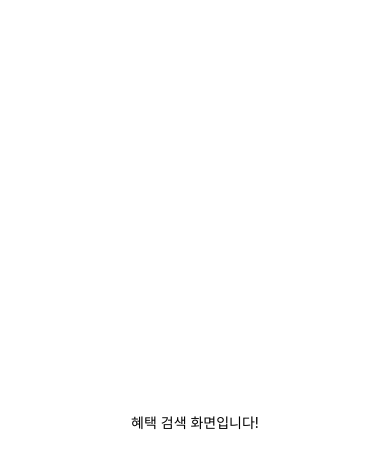
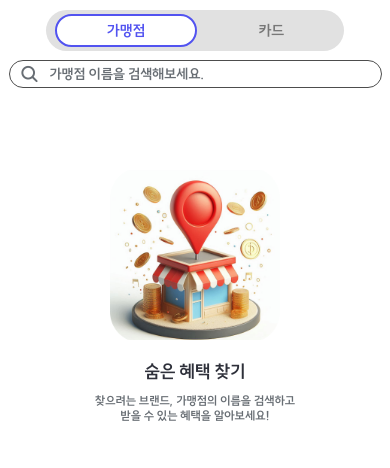
Before and after one commit to Fit-Card/Frontend, a React Native app in the folder fit-card/: screen /Search in a window 390 px wide. Shown: the top 468 px of the page. Built offline with nearby package versions, Linux system fonts and the light colour scheme.

Commit message:
#22 feat: 혜택 검색 탭 기본 UI

```diff
--- /dev/null
+++ b/fit-card/components/benefit/BasicImage.tsx
@@ -0,0 +1,44 @@
+import common from "@/styles/Common";
+import KeyColors from "@/styles/KeyColor";
+import React from "react";
+import { View, StyleSheet, Image, Text } from "react-native";
+
+const BasicImage = () => {
+  return (
+    <View style={styles.basicContainer}>
+      <Image
+        source={require("../../assets/images/benefit-search-basic-icon.png")}
+        style={{ width: 170, height: 170, marginBottom: 20 }}
+      />
+      <Text style={styles.titleText}>숨은 혜택 찾기</Text>
+      <Text style={[styles.contentText, common.textGray]}>
+        찾으려는 브랜드, 가맹점의 이름을 검색하고
+      </Text>
+      <Text style={[styles.contentText, common.textGray]}>받을 수 있는 혜택을 알아보세요!</Text>
+    </View>
+  );
+};
+
+const styles = StyleSheet.create({
+  basicContainer: {
+    flex: 1,
+    alignItems: "center",
+    position: "absolute",
+    top: 170,
+  },
+  titleText: {
+    alignItems: "center",
+    fontSize: 18,
+    color: KeyColors.black,
+    fontFamily: "SUITE-Bold",
+    marginBottom: 10,
+  },
+  contentText: {
+    textAlign: "center",
+    fontSize: 12,
+    fontFamily: "SUITE-Bold",
+    marginHorizontal: 70,
+  },
+});
+
+export default BasicImage;
--- /dev/null
+++ b/fit-card/components/benefit/TextInputBox.tsx
@@ -0,0 +1,42 @@
+import React from "react";
+import { View, TextInput, StyleSheet } from "react-native";
+import { Ionicons } from "@expo/vector-icons"; // Ionicons에서 아이콘 불러오기
+
+const SearchInput = () => {
+  return (
+    <View style={styles.container}>
+      <Ionicons name="search" size={20} color="#686E74" style={styles.icon} />
+      <TextInput
+        style={styles.input}
+        placeholder="가맹점 이름을 검색해보세요."
+        placeholderTextColor="#686E74"
+      />
+    </View>
+  );
+};
+
+const styles = StyleSheet.create({
+  container: {
+    flexDirection: "row",
+    alignItems: "center",
+    borderWidth: 1.5,
+    borderColor: "#4D4D4D",
+    borderRadius: 15,
+    paddingHorizontal: 10,
+    paddingVertical: 2,
+    backgroundColor: "#FFF",
+    position: "absolute",
+    top: 60,
+  },
+  icon: {
+    marginRight: 10,
+  },
+  input: {
+    fontSize: 14,
+    color: "#000",
+    fontFamily: "SUITE-Bold",
+    marginRight: 75,
+  },
+});
+
+export default SearchInput;
--- /dev/null
+++ b/fit-card/components/benefit/ToggleButton.tsx
@@ -0,0 +1,63 @@
+import React, { useState } from "react";
+import { View, Text, TouchableOpacity, StyleSheet } from "react-native";
+
+const ToggleButton = () => {
+  const [selected, setSelected] = useState("가맹점");
+
+  return (
+    <View style={styles.toggleContainer}>
+      <TouchableOpacity
+        style={[styles.toggleButton, selected === "가맹점" && styles.selectedButton]}
+        onPress={() => setSelected("가맹점")}
+      >
+        <Text style={[styles.buttonText, selected === "가맹점" && styles.selectedText]}>
+          가맹점
+        </Text>
+      </TouchableOpacity>
+
+      <TouchableOpacity
+        style={[styles.toggleButton, selected === "카드" && styles.selectedButton]}
+        onPress={() => setSelected("카드")}
+      >
+        <Text style={[styles.buttonText, selected === "카드" && styles.selectedText]}>카드</Text>
+      </TouchableOpacity>
+    </View>
+  );
+};
+
+const styles = StyleSheet.create({
+  toggleContainer: {
+    flexDirection: "row",
+    backgroundColor: "#E1E1E1",
+    padding: 4,
+    borderRadius: 25,
+    alignItems: "center",
+    position: "absolute",
+    top: 10,
+  },
+  toggleButton: {
+    alignItems: "center",
+    justifyContent: "center",
+    paddingVertical: 5,
+    paddingHorizontal: 50,
+    borderRadius: 25,
+    borderWidth: 1,
+    borderColor: "#E1E1E1",
+    marginHorizontal: 5,
+  },
+  selectedButton: {
+    backgroundColor: "white",
+    borderColor: "#5253F0",
+    borderWidth: 2.5,
+  },
+  buttonText: {
+    color: "#787878",
+    fontSize: 15,
+    fontFamily: "SUITE-Bold",
+  },
+  selectedText: {
+    color: "#5253F0",
+  },
+});
+
+export default ToggleButton;
--- a/fit-card/pages/Search.tsx
+++ b/fit-card/pages/Search.tsx
@@ -1,10 +1,15 @@
 import React from "react";
 import { View, Text, StyleSheet } from "react-native";
+import ToggleButton from "@/components/benefit/ToggleButton";
+import SearchInput from "@/components/benefit/TextInputBox";
+import BasicImage from "@/components/benefit/BasicImage";
 
 export default function SearchScreen() {
   return (
     <View style={styles.container}>
-      <Text>혜택 검색 화면입니다!</Text>
+      <ToggleButton />
+      <SearchInput />
+      <BasicImage />
     </View>
   );
 }
```
Also changed, not shown: fit-card/assets/images/benefit-search-basic-icon.png (added).
